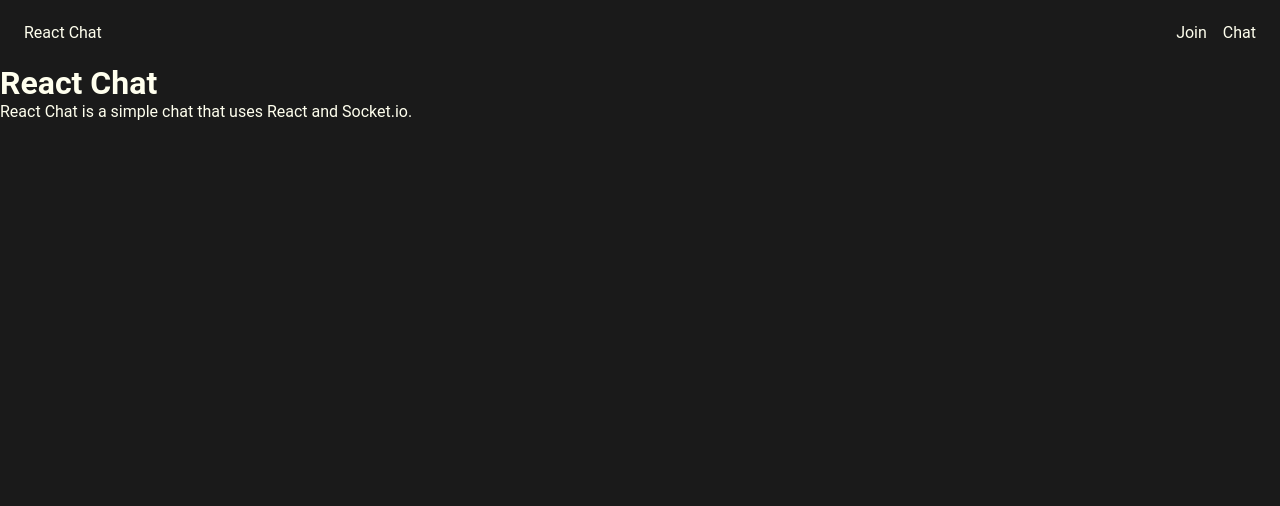
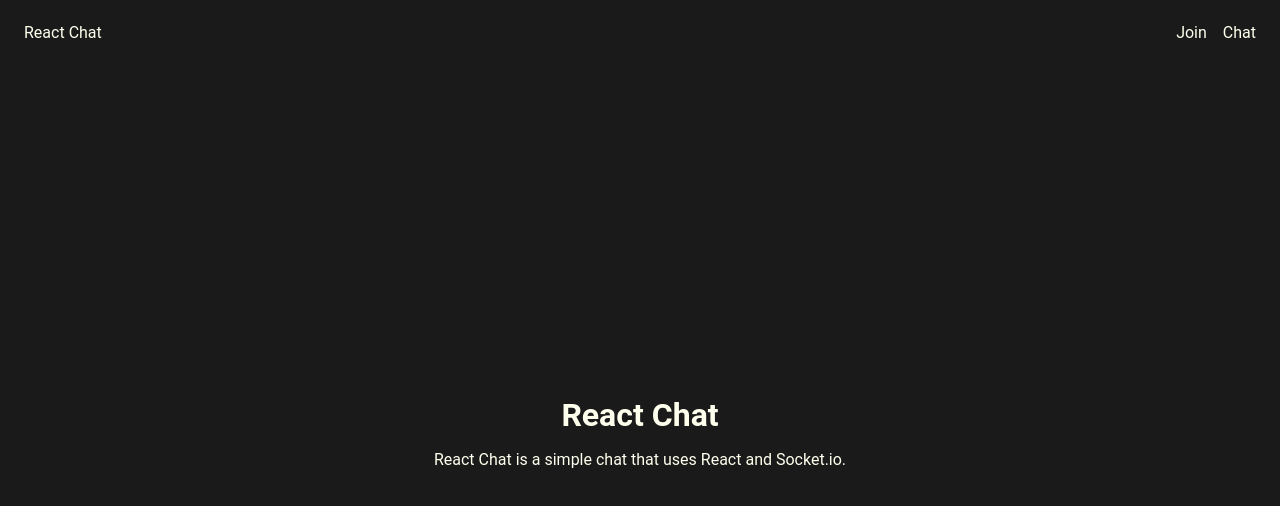
Before and after one commit to arthurfaraujo/react-chat, a React (Vite) app in the folder client/: page / in a window 1280 px wide. Shown: the top 506 px of the page. Built offline with nearby package versions, Linux system fonts and the light colour scheme; no server answers.

Commit message:
fix: change a missing reference to .main to .home

```diff
--- a/client/src/index.css
+++ b/client/src/index.css
@@ -57,7 +57,7 @@ header button {
   font-size: inherit;
 }
 
-.main {
+.home {
   display: flex;
   /* width: 100%; */
   flex-flow: column wrap;
```
